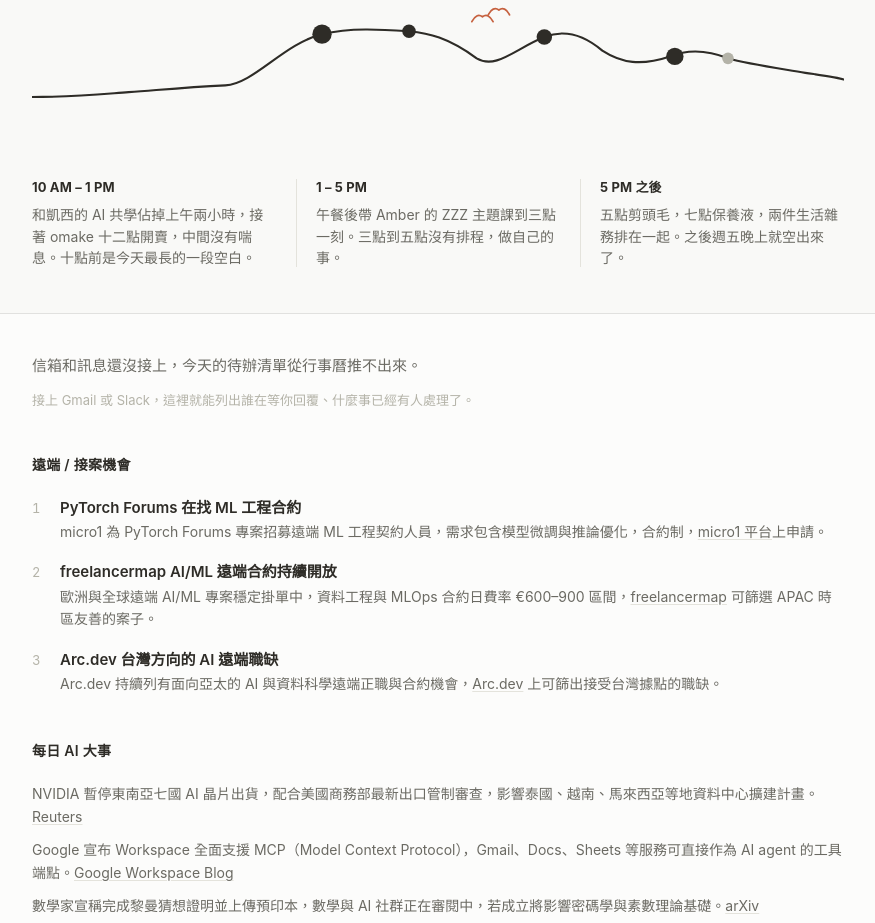
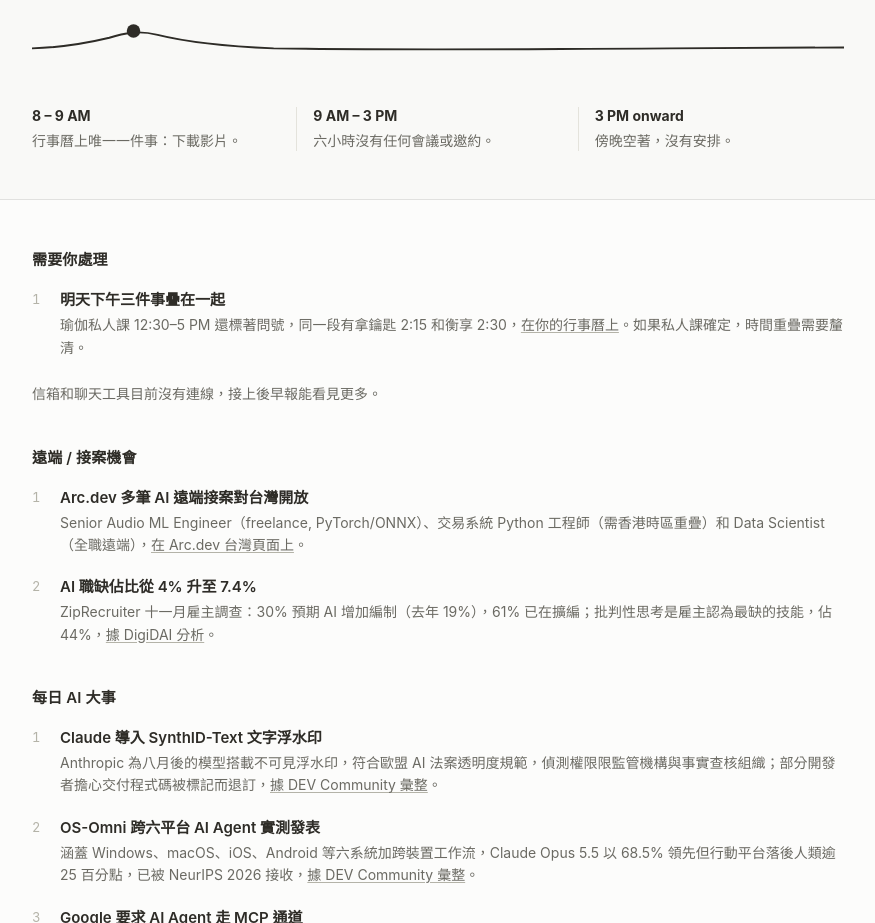
Before and after one commit to lanyliu/lanyliu.github.io, a plain HTML site: page morning-brief/index.html in a window 1280 px wide. Shown: the part 242-1165 px from the top of the page, without its empty margins (202-1077 px from the left). Drawn offline with Linux system fonts and the light colour scheme.

Commit message:
morning brief 2026-11-28

```diff
--- a/morning-brief/index.html
+++ b/morning-brief/index.html
@@ -1,353 +1,148 @@
 <!DOCTYPE html>
 <html lang="zh-Hant">
 <head>
-<meta charset="utf-8">
-<meta name="viewport" content="width=device-width, initial-scale=1">
-<title>早報 · 11月27日</title>
+<meta charset="UTF-8">
+<meta name="viewport" content="width=device-width, initial-scale=1.0">
+<title>Morning Brief</title>
 <style>
-:root {
-  --bg: #FCFCFB;
-  --bg-top: #F9F9F7;
-  --ink: #2E2C27;
-  --ink-soft: #6B6A63;
-  --ink-grey: #B4B3A8;
-  --hairline: #E4E3DC;
-  --clay: #C6613F;
-  --clay-hover: #AE5133;
-  --divider: #E1E1DF;
-}
-@media (prefers-color-scheme: dark) {
-  :root:not([data-theme="light"]) {
-    --bg: #1A1917;
-    --bg-top: #15140F;
-    --ink: #E8E6DF;
-    --ink-soft: #A09E95;
-    --ink-grey: #6B6A63;
-    --hairline: #33322D;
-    --clay: #D4785A;
-    --clay-hover: #E08B6B;
-    --divider: #2A2924;
-  }
-}
-:root[data-theme="dark"] {
-  --bg: #1A1917;
-  --bg-top: #15140F;
-  --ink: #E8E6DF;
-  --ink-soft: #A09E95;
-  --ink-grey: #6B6A63;
-  --hairline: #33322D;
-  --clay: #D4785A;
-  --clay-hover: #E08B6B;
-  --divider: #2A2924;
-}
-*, *::before, *::after { margin: 0; padding: 0; box-sizing: border-box; }
-body {
-  background: var(--bg);
-  color: var(--ink);
-  font-family: -apple-system, 'Segoe UI', sans-serif;
-  -webkit-font-smoothing: antialiased;
-  line-height: 1.6;
-}
-.band-top {
-  background: var(--bg-top);
-  border-bottom: 1px solid var(--divider);
-}
-.band-bottom {
-  background: var(--bg);
-}
-.container {
-  max-width: 860px;
-  margin: 0 auto;
-  padding: 0 24px;
-}
-.band-top .container {
-  padding-top: 48px;
-  padding-bottom: 44px;
-}
-.band-bottom .container {
-  padding-top: 40px;
-  padding-bottom: 60px;
-}
-.day-date {
-  font-size: 13px;
-  color: var(--ink-soft);
-  letter-spacing: 0.04em;
-  margin-bottom: 10px;
-}
-.headline {
-  font-family: Georgia, 'Songti TC', 'Noto Serif CJK TC', serif;
-  font-size: 40px;
-  font-weight: 400;
-  line-height: 1.35;
-  color: var(--ink);
-  margin-bottom: 36px;
-}
-.terrain-wrap {
-  margin-bottom: 32px;
-}
-.terrain-wrap svg {
-  width: 100%;
-  height: auto;
-  display: block;
-}
-.acts {
-  display: flex;
-  gap: 0;
-}
-.act {
-  flex: 1;
-  position: relative;
-  padding: 0 20px;
-}
-.act:first-child { padding-left: 0; }
-.act:last-child { padding-right: 0; }
-.act + .act::before {
-  content: '';
-  position: absolute;
-  left: 0;
-  top: 2px;
-  bottom: 2px;
-  width: 1px;
-  background: var(--hairline);
-}
-.act-time {
-  font-size: 13px;
-  font-weight: 700;
-  color: var(--ink);
-  margin-bottom: 6px;
-  letter-spacing: 0.01em;
-}
-.act-desc {
-  font-size: 14px;
-  color: var(--ink-soft);
-  line-height: 1.55;
-}
-.calm-line {
-  font-size: 15px;
-  color: var(--ink-soft);
-  line-height: 1.6;
-  margin-bottom: 12px;
-}
-.connect-hint {
-  font-size: 13px;
-  color: var(--ink-grey);
-  line-height: 1.55;
-}
-.section {
-  margin-top: 44px;
-}
-.section-heading {
-  font-family: -apple-system, 'Segoe UI', sans-serif;
-  font-size: 14px;
-  font-weight: 600;
-  color: var(--ink);
-  text-transform: none;
-  letter-spacing: 0.02em;
-  margin-bottom: 20px;
-}
-.item {
-  margin-bottom: 18px;
-  padding-left: 28px;
-  position: relative;
-}
-.item-num {
-  position: absolute;
-  left: 0;
-  top: 1px;
-  font-size: 13px;
-  color: var(--ink-grey);
-  font-variant-numeric: tabular-nums;
-}
-.item-title {
-  font-size: 15px;
-  font-weight: 600;
-  color: var(--ink);
-  line-height: 1.5;
-  margin-bottom: 2px;
-}
-.item-title a {
-  color: var(--ink);
-  text-decoration: none;
-}
-.item-title a:hover {
-  text-decoration: underline;
-}
-.item-body {
-  font-size: 14px;
-  color: var(--ink-soft);
-  line-height: 1.6;
-}
-.item-body a {
-  color: var(--ink-soft);
-  text-decoration: underline;
-  text-decoration-color: var(--hairline);
-  text-underline-offset: 2px;
-}
-.item-body a:hover {
-  text-decoration-color: var(--ink-soft);
-}
-.news-line {
-  font-size: 14px;
-  color: var(--ink-soft);
-  line-height: 1.65;
-  margin-bottom: 10px;
-}
-.news-line a {
-  color: var(--ink-soft);
-  text-decoration: underline;
-  text-decoration-color: var(--hairline);
-  text-underline-offset: 2px;
-}
-.news-line a:hover {
-  text-decoration-color: var(--ink-soft);
-}
-
-@media (max-width: 640px) {
-  .headline { font-size: 30px; }
-  .container { padding-left: 16px; padding-right: 16px; }
-  .acts { flex-direction: column; gap: 0; }
-  .act { padding: 14px 0; }
-  .act:first-child { padding-top: 0; }
-  .act:last-child { padding-bottom: 0; }
-  .act + .act::before {
-    left: 0; right: 0;
-    top: 0; bottom: auto;
-    width: auto; height: 1px;
-  }
+*{margin:0;padding:0;box-sizing:border-box}
+body{background:#FCFCFB;color:#2E2C27;font-family:-apple-system,"Segoe UI",sans-serif;-webkit-font-smoothing:antialiased}
+.bt{background:#F9F9F7;border-bottom:1px solid #E1E1DF}
+.bb{background:#FCFCFB}
+.c{max-width:860px;margin:0 auto;padding:48px 24px}
+.dd{font-size:14px;color:#6B6A63;letter-spacing:.03em;margin-bottom:10px}
+h1{font-family:Georgia,"Songti TC","Noto Serif CJK TC",serif;font-size:40px;font-weight:400;line-height:1.25;color:#2E2C27;margin-bottom:32px}
+.tr{width:100%;margin-bottom:28px}
+.tr svg{width:100%;height:auto;display:block}
+.acts{display:flex}
+.act{flex:1;position:relative;padding:0 16px}
+.act:not(:last-child)::after{content:'';position:absolute;right:0;top:0;bottom:0;width:1px;background:#E4E3DC}
+.act:first-child{padding-left:0}
+.act:last-child{padding-right:0}
+.at{font-size:14px;font-weight:700;color:#2E2C27;margin-bottom:6px}
+.ad{font-size:14px;color:#6B6A63;line-height:1.5}
+.sh{font-size:15px;font-weight:600;color:#2E2C27;margin-bottom:20px;letter-spacing:.01em}
+.sb{margin-top:40px}
+.sb:first-child{margin-top:0}
+.it{margin-bottom:20px;padding-left:28px;position:relative}
+.in{position:absolute;left:0;top:2px;font-size:13px;color:#B4B3A8;font-variant-numeric:tabular-nums}
+.tt{font-size:15px;font-weight:600;line-height:1.4;margin-bottom:4px}
+.tt a{color:#2E2C27;text-decoration:none}
+.tt a:hover{text-decoration:underline}
+.ib{font-size:14px;color:#6B6A63;line-height:1.6}
+.ib a{color:#6B6A63;text-decoration:underline;text-decoration-color:#B4B3A8;text-underline-offset:2px}
+.ib a:hover{color:#2E2C27}
+.cl{font-size:14px;color:#6B6A63;margin-top:24px;margin-bottom:8px;line-height:1.6}
+@media(max-width:640px){
+h1{font-size:30px}
+.c{padding:32px 16px}
+.acts{flex-direction:column}
+.act{padding:12px 0;border-bottom:1px solid #E4E3DC}
+.act:not(:last-child)::after{display:none}
+.act:last-child{border-bottom:none}
+.act:first-child{padding-top:0}
 }
 </style>
 </head>
 <body>
-
-<div class="band-top">
-  <div class="container">
-    <div class="day-date">星期五 · 11月27日</div>
-    <h1 class="headline">上午跟凱西共學，午後帶 Amber 的課，Lany，三點以後時間是你的。</h1>
-
-    <div class="terrain-wrap">
-      <svg viewBox="0 0 840 170" xmlns="http://www.w3.org/2000/svg" aria-hidden="true">
-        <!-- terrain path: flat morning → rise at 10 → plateau til 1 → dip → rise 2-3:15 → drop → gentle bumps 5-8 -->
-        <path d="M0,120 C40,120 60,118 100,115 C140,112 160,110 200,108
-                 C230,106 260,65 300,55 C330,48 360,50 390,52
-                 C410,54 430,58 460,80 C480,92 500,70 530,58
-                 C550,50 570,55 590,72 C610,85 630,88 660,78
-                 C680,70 700,72 720,80 C740,86 770,90 800,95
-                 C820,98 835,100 840,102"
-              fill="none" stroke="var(--ink)" stroke-width="2.2" stroke-linecap="round"/>
-
-        <!-- event dots -->
-        <!-- 10:00-12:00 AI 共學 (2h, heavy) cx≈300 -->
-        <circle cx="300" cy="55" r="10" fill="var(--ink)"/>
-        <!-- 12:00-13:00 omake (1h) cx≈390 -->
-        <circle cx="390" cy="52" r="7" fill="var(--ink)"/>
-        <!-- 14:00-15:15 Amber 課 (1.25h) cx≈530 -->
-        <circle cx="530" cy="58" r="8" fill="var(--ink)"/>
-        <!-- 17:00-19:00 剪頭毛 (2h) cx≈660 -->
-        <circle cx="665" cy="78" r="9" fill="var(--ink)"/>
-        <!-- 19:00-20:00 保養液 (1h) cx≈720 -->
-        <circle cx="720" cy="80" r="6" fill="var(--ink-grey)"/>
-
-        <!-- clay birds — two small birds in the open afternoon gap around cx 460-490, cy ~40 -->
-        <g fill="none" stroke="var(--clay)" stroke-width="1.8" stroke-linecap="round" stroke-linejoin="round">
-          <path d="M455,42 C458,36 462,34 466,37 M466,37 C470,34 474,36 477,42"/>
-          <path d="M472,35 C475,29 479,27 483,30 M483,30 C487,27 491,29 494,35"/>
-        </g>
+<div class="bt"><div class="c">
+<div class="dd">Saturday · November 28, 2026</div>
+<h1>九點收工，Lany，剩下的週六全是空白。</h1>
+<div class="tr">
+<svg viewBox="0 0 840 170" xmlns="http://www.w3.org/2000/svg">
+<path d="M0,138 C30,137 55,133 80,127 C95,122 110,119 130,124 C150,129 180,135 250,138 C380,140 520,139 660,138 C750,137 800,137 840,137" fill="none" stroke="#2E2C27" stroke-width="2" stroke-linecap="round"/>
+<circle cx="105" cy="120" r="7" fill="#2E2C27"/>
+<circle cx="500" cy="62" r="12" fill="none" stroke="#C6613F" stroke-width="1.5"/>
+<line x1="500" y1="44" x2="500" y2="39" stroke="#C6613F" stroke-width="1.3" stroke-linecap="round"/>
+<line x1="500" y1="80" x2="500" y2="85" stroke="#C6613F" stroke-width="1.3" stroke-linecap="round"/>
+<line x1="482" y1="62" x2="477" y2="62" stroke="#C6613F" stroke-width="1.3" stroke-linecap="round"/>
+<line x1="518" y1="62" x2="523" y2="62" stroke="#C6613F" stroke-width="1.3" stroke-linecap="round"/>
+<line x1="488" y1="50" x2="484" y2="46" stroke="#C6613F" stroke-width="1.3" stroke-linecap="round"/>
+<line x1="512" y1="74" x2="516" y2="78" stroke="#C6613F" stroke-width="1.3" stroke-linecap="round"/>
+<line x1="512" y1="50" x2="516" y2="46" stroke="#C6613F" stroke-width="1.3" stroke-linecap="round"/>
+<line x1="488" y1="74" x2="484" y2="78" stroke="#C6613F" stroke-width="1.3" stroke-linecap="round"/>
 </svg>
 </div>
+<div class="acts">
+<div class="act"><div class="at">8 – 9 AM</div><div class="ad">行事曆上唯一一件事：下載影片。</div></div>
+<div class="act"><div class="at">9 AM – 3 PM</div><div class="ad">六小時沒有任何會議或邀約。</div></div>
+<div class="act"><div class="at">3 PM onward</div><div class="ad">傍晚空著，沒有安排。</div></div>
+</div>
+</div></div>
 
-    <div class="acts">
-      <div class="act">
-        <div class="act-time">10 AM – 1 PM</div>
-        <div class="act-desc">和凱西的 AI 共學佔掉上午兩小時，接著 omake 十二點開賣，中間沒有喘息。十點前是今天最長的一段空白。</div>
-      </div>
-      <div class="act">
-        <div class="act-time">1 – 5 PM</div>
-        <div class="act-desc">午餐後帶 Amber 的 ZZZ 主題課到三點一刻。三點到五點沒有排程，做自己的事。</div>
-      </div>
-      <div class="act">
-        <div class="act-time">5 PM 之後</div>
-        <div class="act-desc">五點剪頭毛，七點保養液，兩件生活雜務排在一起。之後週五晚上就空出來了。</div>
-      </div>
-    </div>
+<div class="bb"><div class="c">
+
+<div class="sb">
+<div class="sh">需要你處理</div>
+<div class="it">
+<span class="in">1</span>
+<div class="tt"><a href="https://www.google.com/calendar/event?eid=Y2dyM2VwOW42a3NqY2I5ajY4czY4YjlrY3BnajJiOXA2OHI2NmJiMmM4cW00b3BoNjBzM2FwaGxjayBsYW55bGl1MTIyQG0&ctz=Asia/Taipei">明天下午三件事疊在一起</a></div>
+<div class="ib">瑜伽私人課 12:30–5 PM 還標著問號，同一段有拿鑰匙 2:15 和衡享 2:30，<a href="https://www.google.com/calendar/event?eid=Y2dyM2VwOW42a3NqY2I5ajY4czY4YjlrY3BnajJiOXA2OHI2NmJiMmM4cW00b3BoNjBzM2FwaGxjayBsYW55bGl1MTIyQG0&ctz=Asia/Taipei">在你的行事曆上</a>。如果私人課確定，時間重疊需要釐清。</div>
 </div>
 </div>
 
-<div class="band-bottom">
-  <div class="container">
-    <p class="calm-line">信箱和訊息還沒接上，今天的待辦清單從行事曆推不出來。</p>
-    <p class="connect-hint">接上 Gmail 或 Slack，這裡就能列出誰在等你回覆、什麼事已經有人處理了。</p>
+<p class="cl">信箱和聊天工具目前沒有連線，接上後早報能看見更多。</p>
 
-    <!-- Section 1: 遠端 / 接案機會 -->
-    <div class="section">
-      <div class="section-heading">遠端 / 接案機會</div>
-
-      <div class="item">
-        <span class="item-num">1</span>
-        <div class="item-title">PyTorch Forums 在找 ML 工程合約</div>
-        <div class="item-body">micro1 為 PyTorch Forums 專案招募遠端 ML 工程契約人員，需求包含模型微調與推論優化，合約制，<a href="https://www.micro1.ai/" target="_blank" rel="noopener">micro1 平台</a>上申請。</div>
+<div class="sb">
+<div class="sh">遠端 / 接案機會</div>
+<div class="it">
+<span class="in">1</span>
+<div class="tt"><a href="https://arc.dev/en-tw/remote-jobs">Arc.dev 多筆 AI 遠端接案對台灣開放</a></div>
+<div class="ib">Senior Audio ML Engineer（freelance, PyTorch/ONNX）、交易系統 Python 工程師（需香港時區重疊）和 Data Scientist（全職遠端），<a href="https://arc.dev/en-tw/remote-jobs">在 Arc.dev 台灣頁面上</a>。</div>
 </div>
-
-      <div class="item">
-        <span class="item-num">2</span>
-        <div class="item-title">freelancermap AI/ML 遠端合約持續開放</div>
-        <div class="item-body">歐洲與全球遠端 AI/ML 專案穩定掛單中，資料工程與 MLOps 合約日費率 €600–900 區間，<a href="https://www.freelancermap.com/" target="_blank" rel="noopener">freelancermap</a> 可篩選 APAC 時區友善的案子。</div>
-      </div>
-
-      <div class="item">
-        <span class="item-num">3</span>
-        <div class="item-title">Arc.dev 台灣方向的 AI 遠端職缺</div>
-        <div class="item-body">Arc.dev 持續列有面向亞太的 AI 與資料科學遠端正職與合約機會，<a href="https://arc.dev/" target="_blank" rel="noopener">Arc.dev</a> 上可篩出接受台灣據點的職缺。</div>
+<div class="it">
+<span class="in">2</span>
+<div class="tt"><a href="https://digidai.github.io/2026/11/27/ziprecruiter-ai-hiring-plans-pay-raises-2027/">AI 職缺佔比從 4% 升至 7.4%</a></div>
+<div class="ib">ZipRecruiter 十一月雇主調查：30% 預期 AI 增加編制（去年 19%），61% 已在擴編；批判性思考是雇主認為最缺的技能，佔 44%，<a href="https://digidai.github.io/2026/11/27/ziprecruiter-ai-hiring-plans-pay-raises-2027/">據 DigiDAI 分析</a>。</div>
 </div>
 </div>
 
-    <!-- Section 2: 每日 AI 大事 -->
-    <div class="section">
-      <div class="section-heading">每日 AI 大事</div>
-
-      <div class="news-line">NVIDIA 暫停東南亞七國 AI 晶片出貨，配合美國商務部最新出口管制審查，影響泰國、越南、馬來西亞等地資料中心擴建計畫。<a href="https://www.reuters.com/technology/" target="_blank" rel="noopener">Reuters</a></div>
-
-      <div class="news-line">Google 宣布 Workspace 全面支援 MCP（Model Context Protocol），Gmail、Docs、Sheets 等服務可直接作為 AI agent 的工具端點。<a href="https://workspace.google.com/blog/" target="_blank" rel="noopener">Google Workspace Blog</a></div>
-
-      <div class="news-line">數學家宣稱完成黎曼猜想證明並上傳預印本，數學與 AI 社群正在審閱中，若成立將影響密碼學與素數理論基礎。<a href="https://arxiv.org/" target="_blank" rel="noopener">arXiv</a></div>
-
-      <div class="news-line">美國參議員 Schumer 提出跨黨派 AI 晶片法案，擬撥款 $50B 擴大國內先進封裝產能，降低對亞洲供應鏈依賴。<a href="https://www.reuters.com/technology/" target="_blank" rel="noopener">Reuters</a></div>
+<div class="sb">
+<div class="sh">每日 AI 大事</div>
+<div class="it">
+<span class="in">1</span>
+<div class="tt"><a href="https://dev.to/hiroki-ii-ai/ai-daily-digest-november-28-2026-claude-watermarks-draw-cancellations-os-omni-scores-computer-36bk">Claude 導入 SynthID-Text 文字浮水印</a></div>
+<div class="ib">Anthropic 為八月後的模型搭載不可見浮水印，符合歐盟 AI 法案透明度規範，偵測權限限監管機構與事實查核組織；部分開發者擔心交付程式碼被標記而退訂，<a href="https://dev.to/hiroki-ii-ai/ai-daily-digest-november-28-2026-claude-watermarks-draw-cancellations-os-omni-scores-computer-36bk">據 DEV Community 彙整</a>。</div>
 </div>
-
-    <!-- Section 3: AI 職涯階梯 -->
-    <div class="section">
-      <div class="section-heading">AI 職涯階梯</div>
-
-      <div class="item">
-        <span class="item-num">1</span>
-        <div class="item-title">Anthropic 工程主管談 AI 時代的晉升標準轉向</div>
-        <div class="item-body">Anthropic 一位工程主管受訪表示，當 AI 能在幾秒內寫完程式碼，晉升衡量正從「寫了多少 code」轉向「產生了多大影響力」。面試也開始測試候選人使用 AI 工具的能力，不用 AI 反而是扣分項。<a href="https://newsforagent.com/" target="_blank" rel="noopener">News for Agent</a> 十一月報導。</div>
+<div class="it">
+<span class="in">2</span>
+<div class="tt"><a href="https://dev.to/hiroki-ii-ai/ai-daily-digest-november-28-2026-claude-watermarks-draw-cancellations-os-omni-scores-computer-36bk">OS-Omni 跨六平台 AI Agent 實測發表</a></div>
+<div class="ib">涵蓋 Windows、macOS、iOS、Android 等六系統加跨裝置工作流，Claude Opus 5.5 以 68.5% 領先但行動平台落後人類逾 25 百分點，已被 NeurIPS 2026 接收，<a href="https://dev.to/hiroki-ii-ai/ai-daily-digest-november-28-2026-claude-watermarks-draw-cancellations-os-omni-scores-computer-36bk">據 DEV Community 彙整</a>。</div>
+</div>
+<div class="it">
+<span class="in">3</span>
+<div class="tt"><a href="https://riorundown.substack.com/p/ai-news-nov-27-2026-ai-infrastructure">Google 要求 AI Agent 走 MCP 通道</a></div>
+<div class="ib">2027 年二月起 Gmail、Drive、Docs 的 AI Agent 存取須透過 Workspace MCP Server，搭配 Agent Registry 身份驗證與 Model Armor 過濾，<a href="https://riorundown.substack.com/p/ai-news-nov-27-2026-ai-infrastructure">據 RIO Rundown</a>。</div>
 </div>
 </div>
 
-    <!-- Section 4: 地端 AI -->
-    <div class="section">
-      <div class="section-heading">地端 AI</div>
-
-      <div class="item">
-        <span class="item-num">1</span>
-        <div class="item-title">AMD 收購 MEXT AI，預測式記憶體分層用 flash 取代 DRAM</div>
-        <div class="item-body">AMD 收購 MEXT AI 取得其預測式記憶體分層技術，可將 AI 推論伺服器中 75% 的 DRAM 替換為 flash，效能保留 85–88%，大幅降低每節點記憶體成本。該技術已整合進 EPYC Venice 伺服器平台，以閉源 Linux 核心模組形式提供。<a href="https://www.phoronix.com/" target="_blank" rel="noopener">Phoronix</a> 十一月報導。</div>
+<div class="sb">
+<div class="sh">AI 職涯階梯</div>
+<div class="it">
+<span class="in">1</span>
+<div class="tt"><a href="https://www.kornferry.com/about-us/press/korn-ferry-report-ai-isnt-eliminating-the-entry-level-job-its-redefining-it">81% 組織計劃增加初階招聘</a></div>
+<div class="ib">Korn Ferry「Class of 2030」研究，5,000 人跨 13 國調查：76% 認為入門職位不會消失，初階工作內容正從執行轉向 AI 輔助的研究、合成分析與判斷，<a href="https://www.kornferry.com/about-us/press/korn-ferry-report-ai-isnt-eliminating-the-entry-level-job-its-redefining-it">據 Korn Ferry 新聞稿</a>。</div>
 </div>
 </div>
 
-    <!-- Section 5: 資料分析師 / 資料科學家職涯 -->
-    <div class="section">
-      <div class="section-heading">資料分析師 / 資料科學家職涯</div>
-
-      <div class="item">
-        <span class="item-num">1</span>
-        <div class="item-title">台灣 AI 使用率 96% 居亞洲之冠，預測分析能力最被看重</div>
-        <div class="item-body">Robert Walters 亞洲十國調查顯示台灣職場 AI 使用率 96%，為亞洲最高。預測分析與決策支援是最常見的應用場景（62%），76% 雇主認為批判思考是 AI 時代最關鍵的技能，治理與合規相關職務成長最快。<a href="https://blog.104.com.tw/" target="_blank" rel="noopener">104 部落格</a>引述報告。</div>
+<div class="sb">
+<div class="sh">地端 AI</div>
+<div class="it">
+<span class="in">1</span>
+<div class="tt"><a href="https://iottechnews.com/news/siemens-edge-ai-industrial-automation/">Siemens 工業邊緣 AI 閉迴路連接 PLC</a></div>
+<div class="ib">SPS 2026 展出 Industrial Edge 透過 PROFINET 連接 SIMATIC S7 控制器做即時 AI 推論，Audi 工廠已用於焊接飛濺偵測；模型在本地 GPU 推論，無需常態雲端連線，<a href="https://iottechnews.com/news/siemens-edge-ai-industrial-automation/">據 IoT Tech News</a>。</div>
 </div>
 </div>
 
+<div class="sb">
+<div class="sh">資料分析師 / 資料科學家職涯</div>
+<div class="it">
+<span class="in">1</span>
+<div class="tt"><a href="https://news.cnyes.com/news/id/6670110">資料分析師職缺季增三成，AI 技能需求外溢</a></div>
+<div class="ib">1111 與資策會 2027 白皮書：資料分析師 +30.30%，AI Agent 相關從 Q1 的 32 筆到 Q3 的 144 筆；SQL（1,061 筆）和 Python（786 筆）為最高需求技能，AI 招聘正擴散至化學製造（+74%）與倉儲物流（+45%），<a href="https://news.cnyes.com/news/id/6670110">據鉅亨網報導</a>。</div>
 </div>
 </div>
 
+</div></div>
 </body>
 </html>
```
Lines whose indentation alone changed are shown as unchanged.
